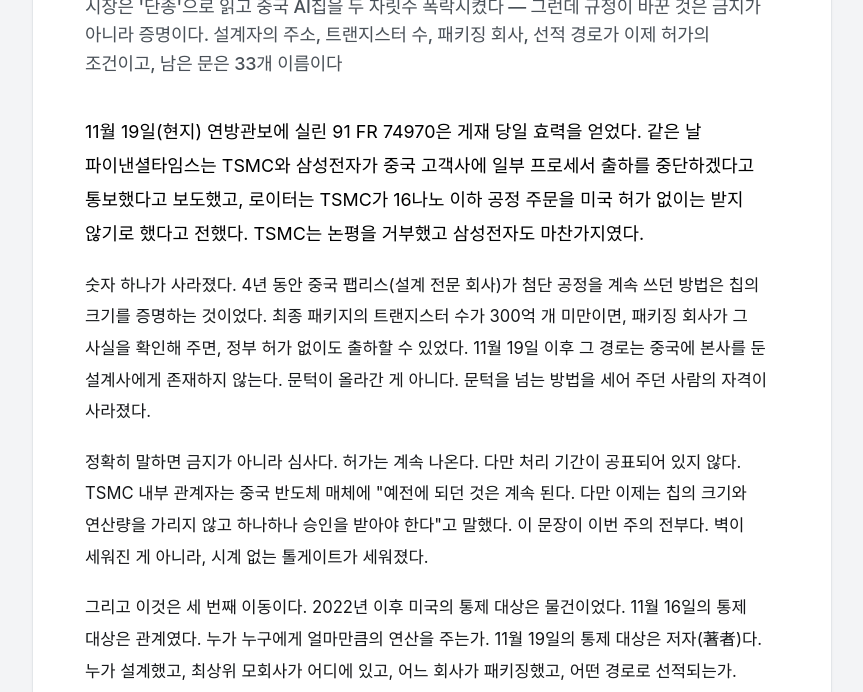
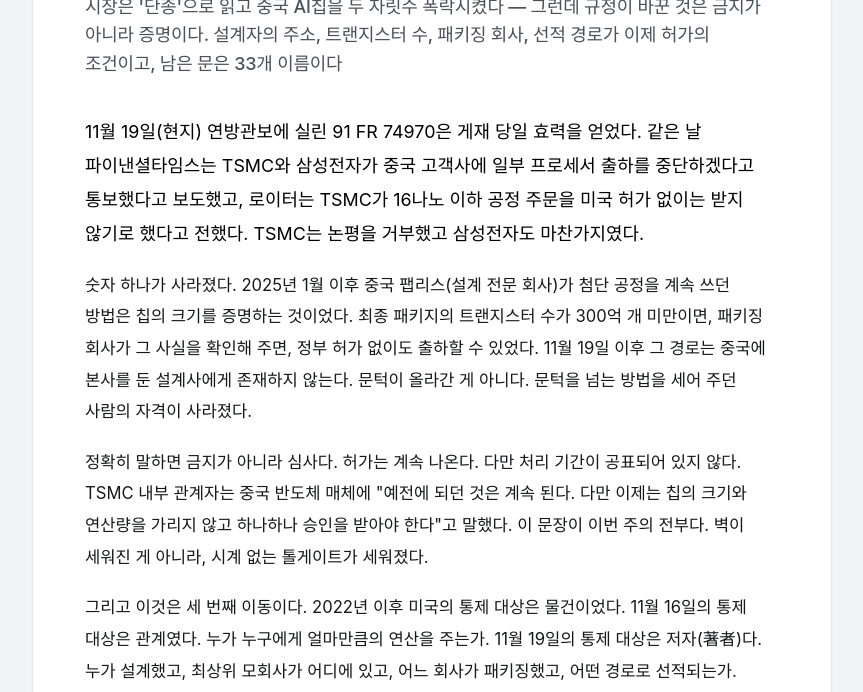
Before and after one commit to swansong80-afk/thesignal-orca, a plain HTML site: page weekly-07.html in a window 1280 px wide. Shown: the part 408-1100 px from the top of the page, without its empty margins (208-1071 px from the left). Drawn offline with Linux system fonts and the light colour scheme.

Commit message:
Weekly No.07 문구 정밀화: 트랜지스터 수 증명 경로 도입 시점을 2025년 1월로 정정

```diff
--- a/weekly-07.html
+++ b/weekly-07.html
@@ -111,7 +111,7 @@
   <h1>만든 사람이 규제 대상이다 — 16나노 아래에서 닫힌 마지막 탈출구</h1>
   <h2 class="sub">시장은 '단종'으로 읽고 중국 AI칩을 두 자릿수 폭락시켰다 — 그런데 규정이 바꾼 것은 금지가 아니라 증명이다. 설계자의 주소, 트랜지스터 수, 패키징 회사, 선적 경로가 이제 허가의 조건이고, 남은 문은 33개 이름이다</h2>
   <p class="lead">11월 19일(현지) 연방관보에 실린 91 FR 74970은 게재 당일 효력을 얻었다. 같은 날 파이낸셜타임스는 TSMC와 삼성전자가 중국 고객사에 일부 프로세서 출하를 중단하겠다고 통보했다고 보도했고, 로이터는 TSMC가 16나노 이하 공정 주문을 미국 허가 없이는 받지 않기로 했다고 전했다. TSMC는 논평을 거부했고 삼성전자도 마찬가지였다.</p>
-  <p>숫자 하나가 사라졌다. 4년 동안 중국 팹리스(설계 전문 회사)가 첨단 공정을 계속 쓰던 방법은 칩의 크기를 증명하는 것이었다. 최종 패키지의 트랜지스터 수가 300억 개 미만이면, 패키징 회사가 그 사실을 확인해 주면, 정부 허가 없이도 출하할 수 있었다. 11월 19일 이후 그 경로는 중국에 본사를 둔 설계사에게 존재하지 않는다. 문턱이 올라간 게 아니다. 문턱을 넘는 방법을 세어 주던 사람의 자격이 사라졌다.</p>
+  <p>숫자 하나가 사라졌다. 2025년 1월 이후 중국 팹리스(설계 전문 회사)가 첨단 공정을 계속 쓰던 방법은 칩의 크기를 증명하는 것이었다. 최종 패키지의 트랜지스터 수가 300억 개 미만이면, 패키징 회사가 그 사실을 확인해 주면, 정부 허가 없이도 출하할 수 있었다. 11월 19일 이후 그 경로는 중국에 본사를 둔 설계사에게 존재하지 않는다. 문턱이 올라간 게 아니다. 문턱을 넘는 방법을 세어 주던 사람의 자격이 사라졌다.</p>
   <p>정확히 말하면 금지가 아니라 심사다. 허가는 계속 나온다. 다만 처리 기간이 공표되어 있지 않다. TSMC 내부 관계자는 중국 반도체 매체에 "예전에 되던 것은 계속 된다. 다만 이제는 칩의 크기와 연산량을 가리지 않고 하나하나 승인을 받아야 한다"고 말했다. 이 문장이 이번 주의 전부다. 벽이 세워진 게 아니라, 시계 없는 톨게이트가 세워졌다.</p>
   <p>그리고 이것은 세 번째 이동이다. 2022년 이후 미국의 통제 대상은 물건이었다. 11월 16일의 통제 대상은 관계였다. 누가 누구에게 얼마만큼의 연산을 주는가. 11월 19일의 통제 대상은 저자(著者)다. 누가 설계했고, 최상위 모회사가 어디에 있고, 어느 회사가 패키징했고, 어떤 경로로 선적되는가. 규제의 단위가 상자에서 접속으로, 다시 사람으로 들어왔다.</p>
 
```
